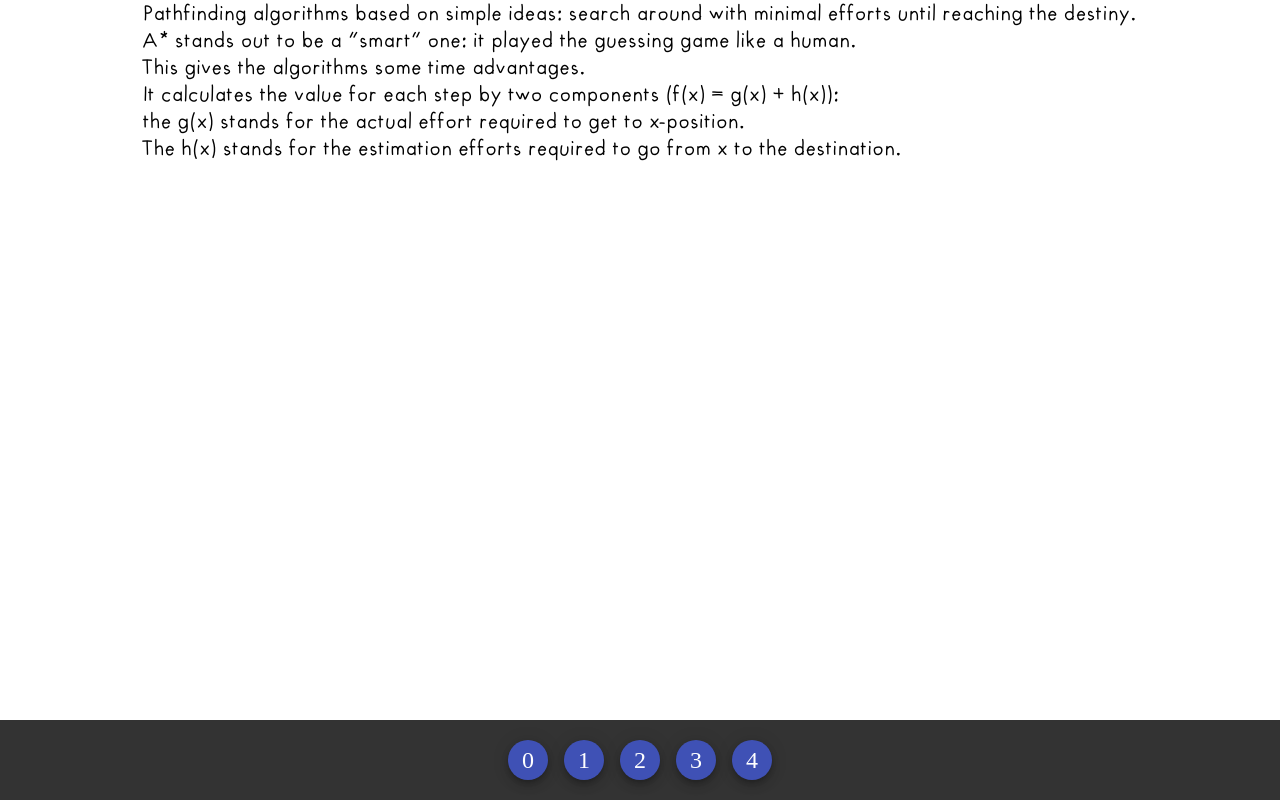
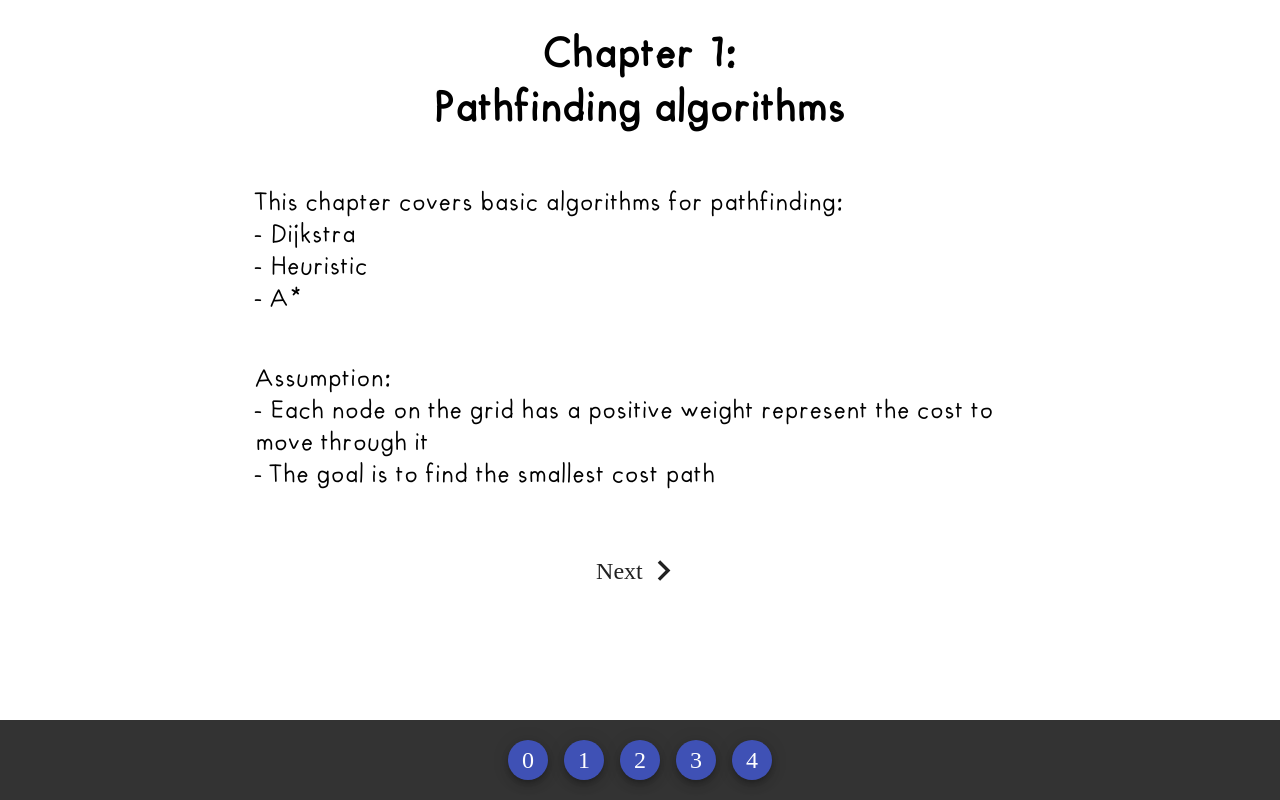
Before and after one commit to clonemasterUwU/A-Star-Playground, a React (Create React App) app: page / in a window 1280 px wide. Both pictures are taken after a click on the button "Chapter 1: Pathfinding Algorithm". Built offline with nearby package versions, Linux system fonts and the light colour scheme; a web font is replaced by a local one.

Commit message:
Chapter1

```diff
--- /dev/null
+++ b/src/components/Chapter1/Chapter1.jsx
@@ -0,0 +1,19 @@
+import {useState} from 'react'
+import Screen10 from './Screen10'
+import Screen11 from './Screen11'
+import Screen12 from './Screen12'
+export default function Chapter1(props){
+  const {setStage} = props;
+  const [chapterStage,setChapterStage] = useState(0);
+  switch(chapterStage){
+    case 0:
+      return (<Screen10 setChapterStage={setChapterStage}/>);
+    case 1:
+      return (<Screen11 setChapterStage={setChapterStage}/>);
+    case 2:
+      return (<Screen12 setChapterStage={setChapterStage}/>);
+    default:
+      setStage(2);
+      return null;
+  }
+}
--- /dev/null
+++ b/src/components/Chapter1/Screen10.jsx
@@ -0,0 +1,39 @@
+import styled from "styled-components"
+import Forward from "../Navigation/Forward"
+export default function Screen10(props){
+  const {setChapterStage} = props;
+  return(
+    <Wrapper>
+      <IntroText>
+        Chapter 1:
+        <br />
+        Pathfinding algorithms
+      </IntroText>
+      <Text>
+        This chapter covers basic algorithms for pathfinding:
+        <br />- Dijkstra
+        <br />- Heuristic
+        <br />- A*
+      </Text>
+      <Text>
+        Assumption:
+        <br />- Each node on the grid has a positive weight represent the cost to move through it
+        <br />- The goal is to find the smallest cost path
+      </Text>
+        <Forward onClick={()=>setChapterStage(1)}/>
+    </Wrapper>
+  )
+}
+const Wrapper = styled.div`
+  display:flex;
+  flex-direction:column;
+  width:100%;
+  align-items:center;
+`
+const Text = styled.p`
+  font-size:24px;
+  width:60%;
+`
+const IntroText = styled.h1`
+  text-align:center;
+`
--- /dev/null
+++ b/src/components/Chapter1/Screen11.jsx
@@ -0,0 +1,45 @@
+import styled from "styled-components"
+import Grid from "@material-ui/core/Grid"
+import Backward from "../Navigation/Backward"
+import Forward from "../Navigation/Forward"
+export default function Screen11(props){
+  const {setChapterStage} = props;
+  return(
+    <Wrapper>
+      <IntroText>
+        Dijsktra
+        <br />
+        Uniform Cost Search
+      </IntroText>
+      <Grid container direction="row">
+        <Text>
+
+        </Text>
+      </Grid>
+      <BottomGrid container justify="space-between" direction="row">
+        <Backward onClick={()=>setChapterStage(1)}/>
+        <Forward onClick={()=>setChapterStage(3)}/>
+      </BottomGrid>
+    </Wrapper>
+  )
+}
+const Wrapper = styled.div`
+  display:flex;
+  flex-direction:column;
+  width:100%;
+  align-items:center;
+`
+const Text = styled.p`
+  font-size:24px;
+  width:60%;
+`
+const BottomGrid = styled(Grid)`
+  && {
+    margin-top:auto;
+    margin-bottom:72px;
+  }
+`
+
+const IntroText = styled.h1`
+  text-align:center;
+`
--- a/src/components/Main.jsx
+++ b/src/components/Main.jsx
@@ -1,8 +1,8 @@
 import {useState} from 'react'
 import styled from 'styled-components'
-import Playground from './Playground'
+import Playground from './Playground/Playground'
 import Chapter0 from './Chapter0/Chapter0'
-import Stage31 from './Stage31'
+import Chapter1 from './Chapter1/Chapter1'
 import Navigation from './Navigation/Navigation'
 export default function Main() {
   const [stage,setStage] = useState(0);
@@ -10,7 +10,7 @@ export default function Main() {
     <FontFormat>
     {
       stage===0?<Chapter0 setStage={setStage}/>
-      :stage===1?<Stage31 />
+      :stage===1?<Chapter1 setStage={setStage}/>
       :stage===4?<Playground />
       :null
     }
--- a/src/components/Board.jsx
+++ b/src/components/Playground/Board.jsx
@@ -1,7 +1,7 @@
 import {useEffect, useState} from 'react';
 import Node from './Node';
 
-import aStar,{Graph,search} from '../algorithms/Astar';
+import aStar,{Graph,search} from '../../algorithms/Astar';
 import "./Board.css";
 export default function Board(props){
   const {boardSize,heuristic,start,setStart} = props;
```
Also changed, not shown: src/components/Chapter1/Screen12.jsx (added), src/components/Playground/Board.css (renamed from src/components/Board.css), src/components/Playground/Node.css (renamed from src/components/Node.css), src/components/Playground/Node.jsx (renamed from src/components/Node.jsx), src/components/Playground/Playground.jsx (renamed from src/components/Playground.jsx), src/components/Playground/Tooltip.jsx (renamed from src/components/Tooltip.jsx).
